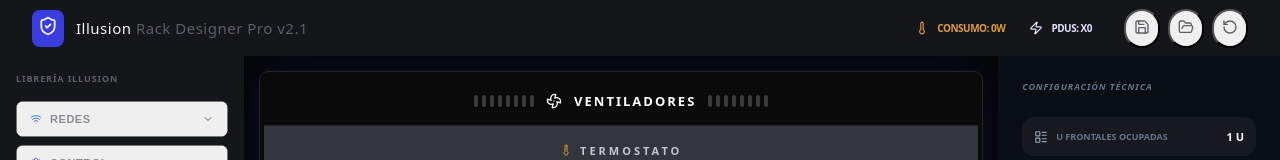
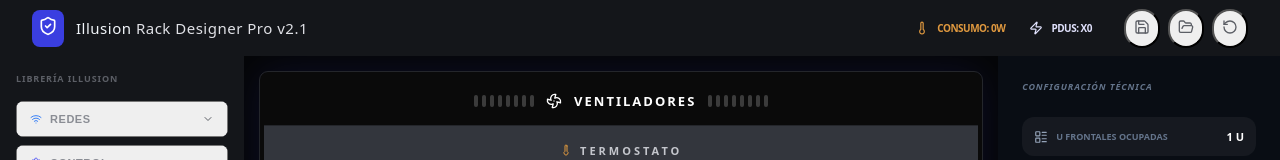
Before and after one commit to jonycusac-bot/illusion-rack-designer, a React (Vite) app: page / in a window 1280 px wide. Shown: the top 160 px of the page. Built offline with nearby package versions, Linux system fonts and the light colour scheme.

Commit message:
feat: texto Rack Designer Pro v2.1 mas visible en header

```diff
--- a/src/App.jsx
+++ b/src/App.jsx
@@ -626,7 +626,7 @@ export default function App() {
             <ShieldCheck className="text-white w-5 h-5" />
           </div>
           <h1 style={{ fontSize: 'var(--font-brand)', fontWeight: 500, letterSpacing: '0.5px' }}>
-            Illusion <span style={{ color: 'var(--text-muted)', fontWeight: 300 }}>Rack Designer Pro v2.1</span>
+            Illusion <span style={{ color: '#e0e1e6', fontWeight: 300 }}>Rack Designer Pro v2.1</span>
           </h1>
         </div>
         <div className="flex items-center gap-8" style={{ fontSize: '10px', fontWeight: 700 }}>
```
